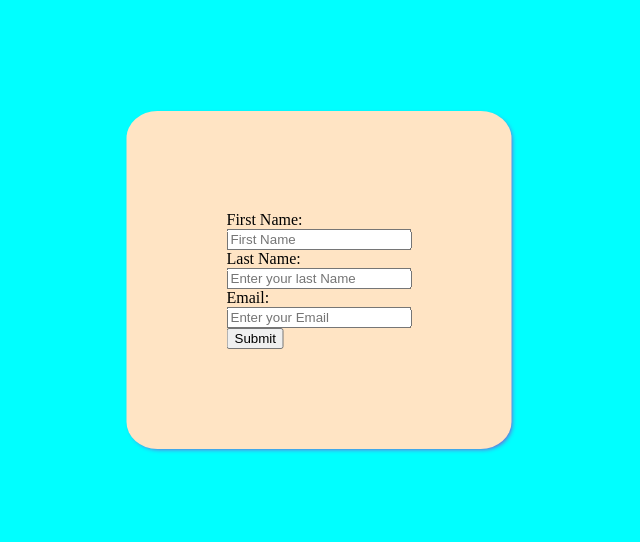
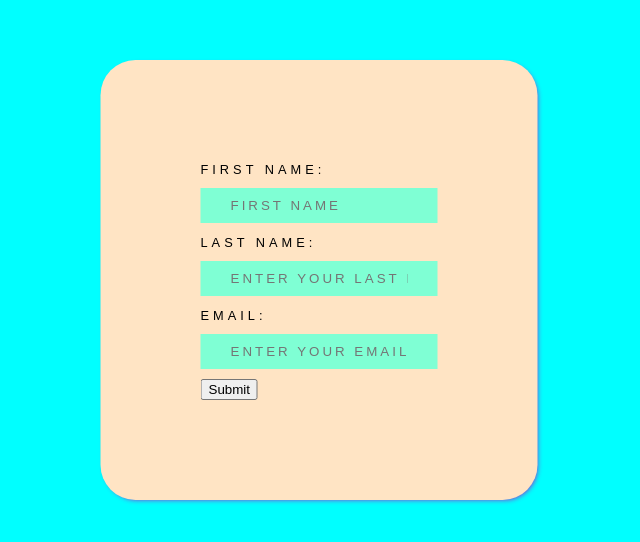
Before and after one commit to Prityl78/html-form, a plain HTML site: page index.html in a window 1280 px wide. Shown: the part 120-662 px from the top of the page, without its empty margins (321-961 px from the left). Drawn offline with Linux system fonts and the light colour scheme.

Commit message:
add more style

```diff
--- a/css/style.css
+++ b/css/style.css
@@ -11,3 +11,33 @@ form {
     box-shadow: 2px 2px 5px -2px darkorchid;
     transform: translate(-50%, -50%);
 }
+label {
+    font-family: sans-serif;
+    letter-spacing:4px ;
+    text-transform: uppercase;
+    font-size: 0.8em;
+    color: black;
+}
+
+input[type=text] {
+    display: inline-block;
+    border: none;
+    padding: 10px;
+    margin: 10px 0;
+    background-color: aquamarine;
+    color: green;
+    font-family: sans-serif;
+    text-transform: uppercase;
+    padding: 10px 30px;
+    border: 8px;
+    letter-spacing: 3px;
+
+
+
+}
+
+button:hover {
+    background-color: aquamarine;
+    border: 2px solid;
+
+}
```
